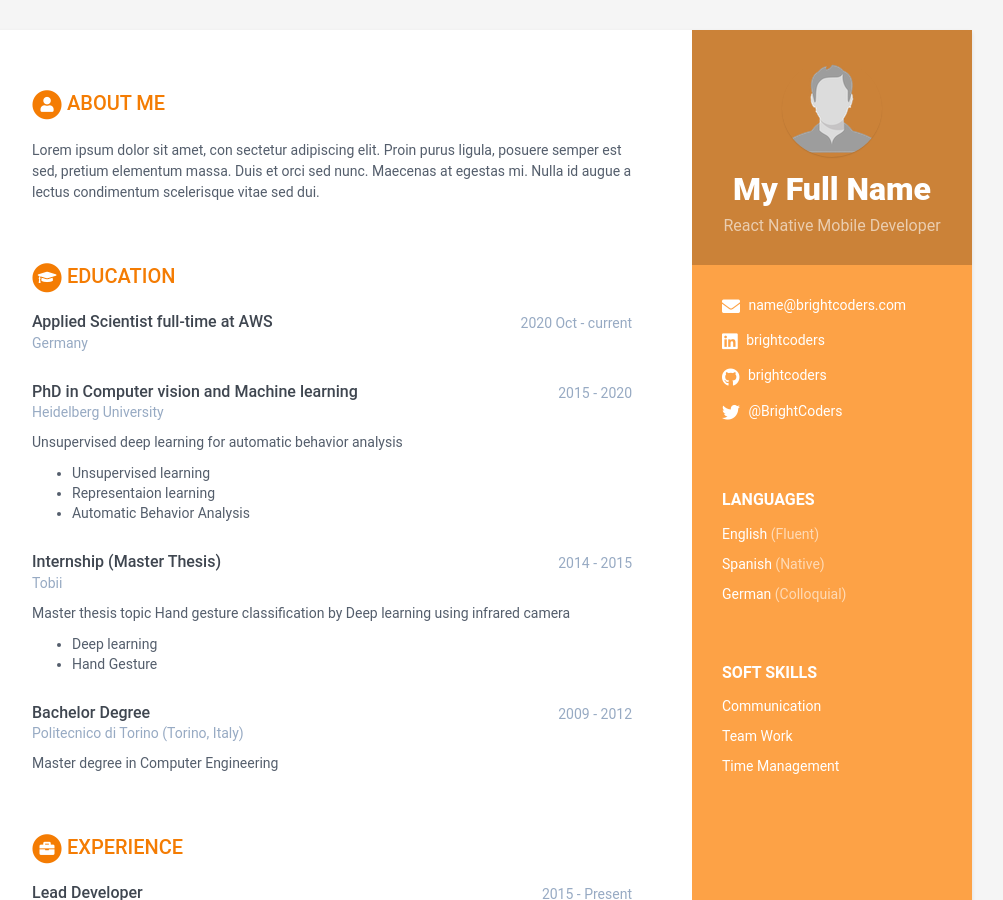
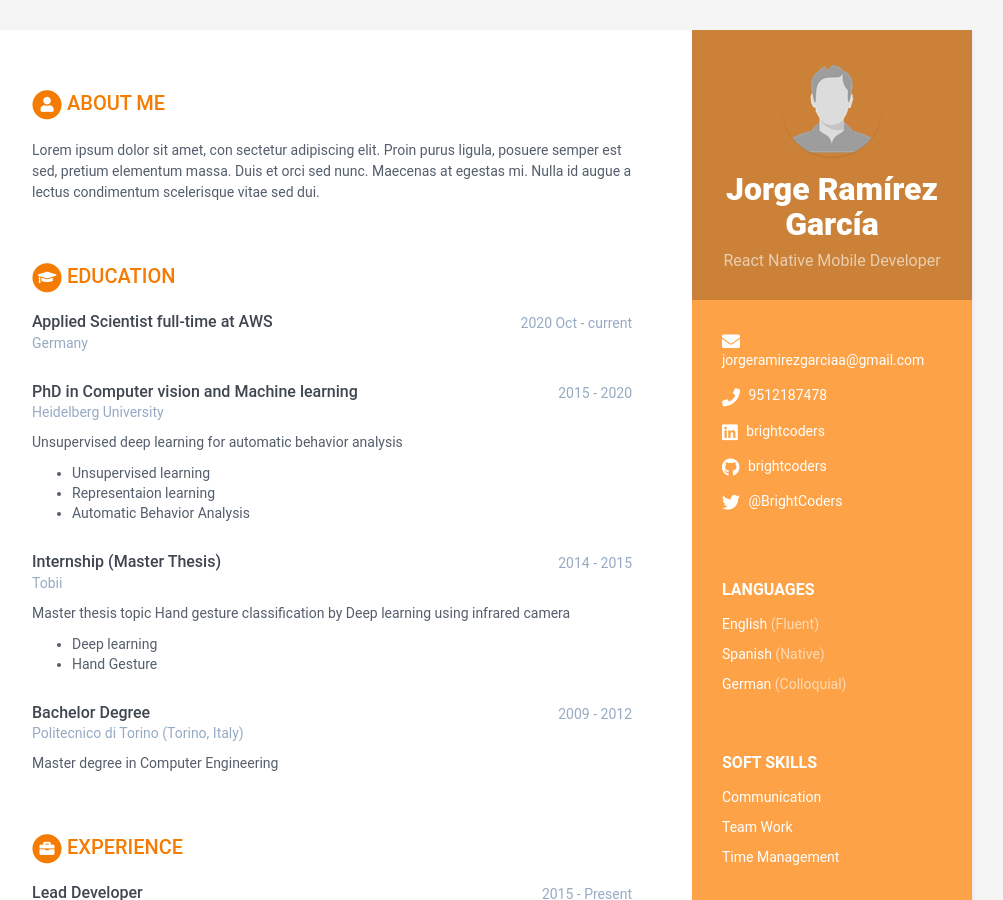
Before and after one commit to BC-NOV-20-Proyectos/resume-JorgeGarciaRa, a Jekyll site: the page built from index.html, in a window 1280 px wide and 900 px high. Shown: the whole window, without its empty margins (168-1171 px from the left). Built offline with Jekyll 4.4.1, drawn with Linux system fonts in a browser that asks for light colours.

Commit message:
Update data.yml

```diff
--- a/_data/data.yml
+++ b/_data/data.yml
@@ -7,13 +7,13 @@ sidebar:
   education: False # NO MODIFICAR
 
   # Profile information
-  name: My Full Name # Nombre completo
+  name: Jorge Ramírez García # Nombre completo
   tagline: React Native Mobile Developer # React Native Mobile Developer ó Ruby on Rails Web Developer Según sea el caso
   avatar: profile.png # Colocar una imagen con tu foto de 100x100 pixels dentro de /assets/images
 
   # Actualiza tus datos de contacto
-  email: name@brightcoders.com
-  phone:
+  email: jorgeramirezgarciaa@gmail.com
+  phone: 9512187478
   website: # No agregar http://
   linkedin: brightcoders
   github: brightcoders
```
